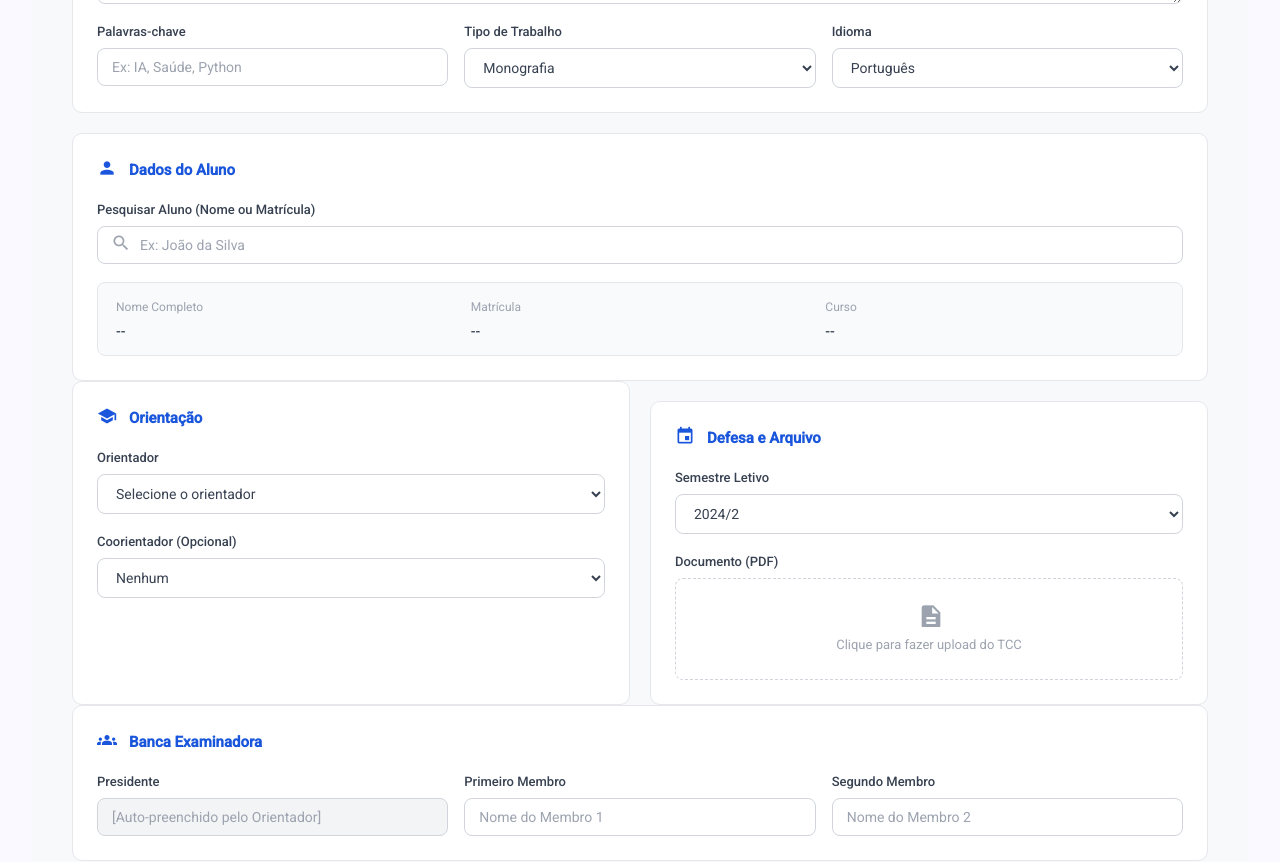
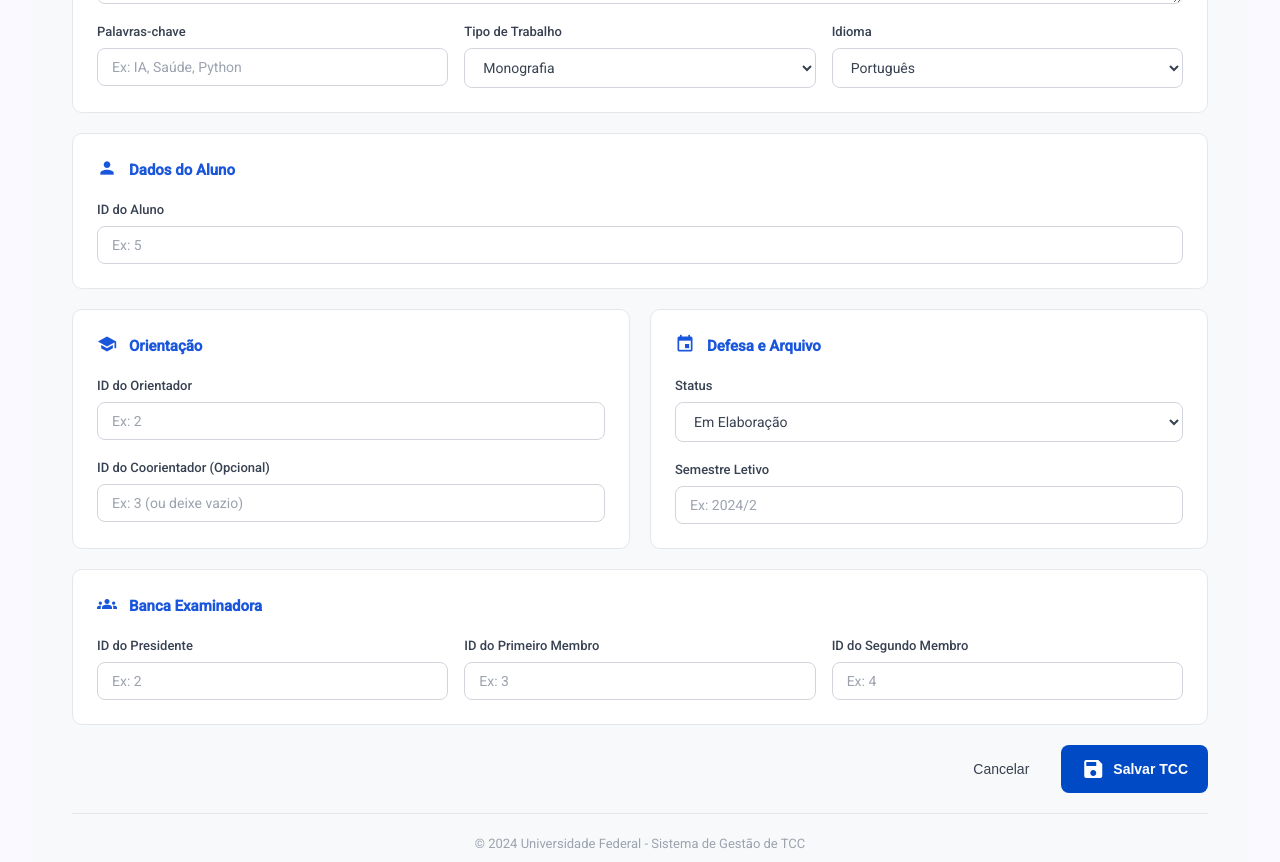
Before and after one commit to Thiagoferreira13/Projeto-TCCs-ProgWeb, an Angular app in the folder frontend-tccs/: page /tccs/novo in a window 1280 px wide. Shown: the part 500-1362 px from the top of the page. Built offline with nearby package versions, Linux system fonts and the light colour scheme.

Commit message:
integra os componentes de tccs

```diff
--- a/frontend-tccs/src/app/features/tccs/tcc-create/tcc-create.html
+++ b/frontend-tccs/src/app/features/tccs/tcc-create/tcc-create.html
@@ -10,15 +10,19 @@
     </div>
   </div>
 
+  @if (erro()) {
+  <div class="form-error">{{ erro() }}</div>
+  }
+
   <!-- FORMULÁRIO (componente reutilizável) -->
   <app-tcc-form></app-tcc-form>
 
   <!-- AÇÕES -->
   <div class="form-actions">
-    <button class="btn-text" (click)="cancelar()">Cancelar</button>
-    <button class="btn-primary" (click)="salvar()">
+    <button class="btn-text" (click)="cancelar()" [disabled]="salvando()">Cancelar</button>
+    <button class="btn-primary" (click)="salvar()" [disabled]="salvando()">
       <mat-icon>save</mat-icon>
-      Salvar TCC
+      {{ salvando() ? 'Salvando...' : 'Salvar TCC' }}
     </button>
   </div>
 
--- a/frontend-tccs/src/app/features/tccs/tcc-create/tcc-create.ts
+++ b/frontend-tccs/src/app/features/tccs/tcc-create/tcc-create.ts
@@ -1,6 +1,9 @@
-import { Component } from '@angular/core';
+import { Component, ViewChild, signal } from '@angular/core';
+import { Router } from '@angular/router';
 import { MatIconModule } from '@angular/material/icon';
 import { TccForm } from '../tcc-form/tcc-form';
+import { TccService } from '../tcc.service';
+import { TccPayload } from '../tcc.model';
 
 @Component({
   selector: 'app-tcc-create',
@@ -9,12 +12,61 @@ import { TccForm } from '../tcc-form/tcc-form';
   styleUrls: ['./tcc-create.css', '../tccs-shared.css'],
 })
 export class TccCreate {
+  @ViewChild(TccForm) tccForm!: TccForm;
+
+  salvando = signal(false);
+  erro = signal<string | null>(null);
+
+  constructor(
+    private tccService: TccService,
+    private router: Router
+  ) {}
 
   cancelar() {
-    console.log('Cancelar criação - vamos implementar a navegação depois');
+    this.router.navigate(['/tccs']);
   }
 
   salvar() {
-    console.log('Criar TCC - vamos implementar a chamada à API (POST) depois');
+    const form = this.tccForm.form;
+
+    if (form.invalid) {
+      form.markAllAsTouched();
+      this.erro.set('Preencha todos os campos obrigatórios.');
+      return;
+    }
+
+    const valores = form.getRawValue();
+
+    const payload: TccPayload = {
+      titulo: valores.titulo,
+      resumo: valores.resumo,
+      palavras_chave: valores.palavras_chave,
+      tipo: valores.tipo,
+      idioma: valores.idioma,
+      aluno: valores.aluno!,
+      orientador: valores.orientador!,
+      coorientador: valores.coorientador,
+      presidente: valores.presidente!,
+      primeiro_membro: valores.primeiro_membro!,
+      segundo_membro: valores.segundo_membro!,
+      semestre_letivo_defesa: valores.semestre_letivo_defesa || null,
+      status: valores.status,
+      arquivo: null, // upload de arquivo fora do escopo por enquanto
+    };
+
+    this.salvando.set(true);
+    this.erro.set(null);
+
+    this.tccService.criar(payload).subscribe({
+      next: () => {
+        this.salvando.set(false);
+        this.router.navigate(['/tccs']);
+      },
+      error: (err) => {
+        console.error('Erro ao criar TCC:', err);
+        this.erro.set('Não foi possível criar o TCC. Verifique os dados e tente novamente.');
+        this.salvando.set(false);
+      },
+    });
   }
 }
--- a/frontend-tccs/src/app/features/tccs/tcc-details/tcc-details.html
+++ b/frontend-tccs/src/app/features/tccs/tcc-details/tcc-details.html
@@ -9,8 +9,17 @@
     </div>
   </div>
 
-  <!-- FORMULÁRIO (componente reutilizável) -->
-  <app-tcc-form></app-tcc-form>
+  @if (carregando()) {
+  <div class="form-error" style="background-color: #f3f4f6; color: #6b7280;">Carregando dados do TCC...</div>
+  }
+
+  @if (erro()) {
+  <div class="form-error">{{ erro() }}</div>
+  }
+
+  @if (!carregando() && !erro()) {
+  <!-- FORMULÁRIO em modo somente leitura -->
+  <app-tcc-form [tcc]="tcc()" [somenteLeitura]="true"></app-tcc-form>
 
   <!-- AÇÕES-->
   <div class="form-actions">
@@ -20,6 +29,7 @@
       Editar
     </button>
   </div>
+  }
 
   <!--Footer da página-->
   <div class="page-footer">
--- a/frontend-tccs/src/app/features/tccs/tcc-edit/tcc-edit.html
+++ b/frontend-tccs/src/app/features/tccs/tcc-edit/tcc-edit.html
@@ -9,17 +9,27 @@
     </div>
   </div>
 
-  <!-- FORMULÁRIO (componente reutilizável) -->
-  <app-tcc-form></app-tcc-form>
+  @if (carregando()) {
+  <div class="form-error" style="background-color: #f3f4f6; color: #6b7280;">Carregando dados do TCC...</div>
+  }
+
+  @if (erro()) {
+  <div class="form-error">{{ erro() }}</div>
+  }
+
+  @if (!carregando()) {
+  <!-- FORMULÁRIO (componente reutilizável), preenchido com os dados carregados -->
+  <app-tcc-form [tcc]="tcc()"></app-tcc-form>
 
   <!-- AÇÕES -->
   <div class="form-actions">
-    <button class="btn-text" (click)="cancelar()">Cancelar</button>
-    <button class="btn-primary" (click)="salvar()">
+    <button class="btn-text" (click)="cancelar()" [disabled]="salvando()">Cancelar</button>
+    <button class="btn-primary" (click)="salvar()" [disabled]="salvando()">
       <mat-icon>save</mat-icon>
-      Atualizar TCC
+      {{ salvando() ? 'Salvando...' : 'Atualizar TCC' }}
     </button>
   </div>
+  }
 
   <!--Footer da página-->
   <div class="page-footer">
--- a/frontend-tccs/src/app/features/tccs/tcc-edit/tcc-edit.ts
+++ b/frontend-tccs/src/app/features/tccs/tcc-edit/tcc-edit.ts
@@ -1,7 +1,9 @@
-import { Component, OnInit } from '@angular/core';
-import { ActivatedRoute } from '@angular/router';
+import { Component, OnInit, ViewChild, signal } from '@angular/core';
+import { ActivatedRoute, Router } from '@angular/router';
 import { MatIconModule } from '@angular/material/icon';
 import { TccForm } from '../tcc-form/tcc-form';
+import { TccService } from '../tcc.service';
+import { Tcc, TccPayload } from '../tcc.model';
 
 @Component({
   selector: 'app-tcc-edit',
@@ -10,22 +12,95 @@ import { TccForm } from '../tcc-form/tcc-form';
   styleUrls: ['./tcc-edit.css', '../tccs-shared.css'],
 })
 export class TccEdit implements OnInit {
-  tccId: string | null = null;
+  @ViewChild(TccForm) tccForm!: TccForm;
 
-  constructor(private route: ActivatedRoute) {}
+  tccId!: number;
+  tcc = signal<Tcc | null>(null);
+
+  carregando = signal(false);
+  salvando = signal(false);
+  erro = signal<string | null>(null);
+
+  constructor(
+    private route: ActivatedRoute,
+    private router: Router,
+    private tccService: TccService
+  ) {}
 
   ngOnInit() {
-    this.tccId = this.route.snapshot.paramMap.get('id');
-    console.log('Editando TCC id:', this.tccId);
-    // Aqui depois vamos buscar os dados reais da API
-    // e preencher o app-tcc-form com eles
+    const idParam = this.route.snapshot.paramMap.get('id');
+
+    if (!idParam) {
+      this.erro.set('ID do TCC não informado na rota.');
+      return;
+    }
+
+    this.tccId = Number(idParam);
+    this.carregarTcc();
+  }
+
+  carregarTcc() {
+    this.carregando.set(true);
+    this.erro.set(null);
+
+    this.tccService.buscarPorId(this.tccId).subscribe({
+      next: (dados) => {
+        this.tcc.set(dados); // alimenta o [tcc] do <app-tcc-form>, que faz o patchValue
+        this.carregando.set(false);
+      },
+      error: (err) => {
+        console.error('Erro ao buscar TCC:', err);
+        this.erro.set('Não foi possível carregar os dados deste TCC.');
+        this.carregando.set(false);
+      },
+    });
   }
 
   cancelar() {
-    console.log('Cancelar edição - vamos implementar a navegação depois');
+    this.router.navigate(['/tccs']);
   }
 
   salvar() {
-    console.log('Atualizar TCC - vamos implementar a chamada à API (PUT/PATCH) depois');
+    const form = this.tccForm.form;
+
+    if (form.invalid) {
+      form.markAllAsTouched();
+      this.erro.set('Preencha todos os campos obrigatórios.');
+      return;
+    }
+
+    const valores = form.getRawValue();
+
+    const payload: TccPayload = {
+      titulo: valores.titulo,
+      resumo: valores.resumo,
+      palavras_chave: valores.palavras_chave,
+      tipo: valores.tipo,
+      idioma: valores.idioma,
+      aluno: valores.aluno!,
+      orientador: valores.orientador!,
+      coorientador: valores.coorientador,
+      presidente: valores.presidente!,
+      primeiro_membro: valores.primeiro_membro!,
+      segundo_membro: valores.segundo_membro!,
+      semestre_letivo_defesa: valores.semestre_letivo_defesa || null,
+      status: valores.status,
+      arquivo: this.tcc()?.arquivo ?? null, // mantém o arquivo já existente
+    };
+
+    this.salvando.set(true);
+    this.erro.set(null);
+
+    this.tccService.atualizar(this.tccId, payload).subscribe({
+      next: () => {
+        this.salvando.set(false);
+        this.router.navigate(['/tccs']);
+      },
+      error: (err) => {
+        console.error('Erro ao atualizar TCC:', err);
+        this.erro.set('Não foi possível atualizar o TCC.');
+        this.salvando.set(false);
+      },
+    });
   }
 }
--- a/frontend-tccs/src/app/features/tccs/tcc-form/tcc-form.css
+++ b/frontend-tccs/src/app/features/tccs/tcc-form/tcc-form.css
@@ -2,6 +2,12 @@
 /* ===== CLASSES REUTILIZÁVEIS DE FORM ====== */
 /* Usadas tanto na tela de criar quanto editar */
 /* =========================================== */
+form {
+  display: flex;
+  flex-direction: column;
+  gap: 20px;
+  width: 100%;
+}
 
 .form-card {
   background-color: white;
@@ -165,10 +171,7 @@
   color: #9ca3af;
 }
 
-/* Espaço entre cards consecutivos dentro do formulário */
-.form-card + .form-card {
-  margin-top: 20px;
-}
+
 
 /* ===== RESPONSIVIDADE ===== */
 @media (max-width: 900px) {
--- a/frontend-tccs/src/app/features/tccs/tcc-form/tcc-form.html
+++ b/frontend-tccs/src/app/features/tccs/tcc-form/tcc-form.html
@@ -1,3 +1,5 @@
+<form [formGroup]="form">
+
   <!--Card: Informações do Trabalho-->
   <div class="form-card">
     <h2 class="form-card__title">
@@ -8,13 +10,14 @@
     <!--Título-->
     <div class="form-field">
       <label class="form-label">Título do Trabalho</label>
-    <input type="text" class="form-input" placeholder="Insira o título completo do TCC" />
+      <input type="text" class="form-input" formControlName="titulo" placeholder="Insira o título completo do TCC" />
     </div>
 
     <!--Resumo-->
     <div class="form-field">
       <label class="form-label">Resumo</label>
-    <textarea class="form-textarea" placeholder="Breve descrição dos objetivos e resultados..."></textarea>
+      <textarea class="form-textarea" formControlName="resumo"
+        placeholder="Breve descrição dos objetivos e resultados..."></textarea>
     </div>
 
     <!--Linha com Palavras-chave Tipo de Trabalho e idioma-->
@@ -22,26 +25,26 @@
       <!--Palavras-chave-->
       <div class="form-field">
         <label class="form-label">Palavras-chave</label>
-      <input class="form-input" type="text" placeholder="Ex: IA, Saúde, Python" />
+        <input class="form-input" type="text" formControlName="palavras_chave" placeholder="Ex: IA, Saúde, Python" />
       </div>
 
       <!--Tipo de Trabalho-->
       <div class="form-field">
         <label class="form-label">Tipo de Trabalho</label>
-      <select class="form-select">
-        <option>Monografia</option>
-        <option>Relatório de Estágio</option>
-        <option>Relatório Técnico</option>
-        <option>Artigo</option>
+        <select class="form-select" formControlName="tipo">
+          <option value="MONOGRAFIA">Monografia</option>
+          <option value="RELATORIO_ESTAGIO">Relatório de Estágio</option>
+          <option value="RELATORIO_TECNICO">Relatório Técnico</option>
+          <option value="ARTIGO">Artigo</option>
         </select>
       </div>
 
       <!--Idioma-->
       <div class="form-field">
         <label class="form-label">Idioma</label>
-      <select class="form-select">
-        <option>Português</option>
-        <option>Inglês</option>
+        <select class="form-select" formControlName="idioma">
+          <option value="PT">Português</option>
+          <option value="EN">Inglês</option>
         </select>
       </div>
 
@@ -55,29 +58,10 @@
       Dados do Aluno
     </h2>
 
-  <!--Pesquisa de aluno-->
+    <!--ID do Aluno (sem service de Aluno ainda, é o número do ID) -->
     <div class="form-field">
-    <label class="form-label">Pesquisar Aluno (Nome ou Matrícula)</label>
-    <div class="search-input-wrapper">
-      <mat-icon class="search-input-wrapper__icon">search</mat-icon>
-      <input class="form-input form-input--search" type="text" placeholder="Ex: João da Silva" />
-    </div>
-  </div>
-
-  <!--Dados-->
-  <div class="aluno-preview">
-    <div class="aluno-preview__field">
-      <span class="aluno-preview__label">Nome Completo</span>
-      <span class="aluno-preview__value">--</span>
-    </div>
-    <div class="aluno-preview__field">
-      <span class="aluno-preview__label">Matrícula</span>
-      <span class="aluno-preview__value">--</span>
-    </div>
-    <div class="aluno-preview__field">
-      <span class="aluno-preview__label">Curso</span>
-      <span class="aluno-preview__value">--</span>
-    </div>
+      <label class="form-label">ID do Aluno</label>
+      <input class="form-input" type="number" formControlName="aluno" placeholder="Ex: 5" />
     </div>
   </div>
 
@@ -93,18 +77,14 @@
 
       <!--orientador-->
       <div class="form-field">
-      <label class="form-label">Orientador</label>
-      <select class="form-select">
-        <option>Selecione o orientador</option>
-      </select>
+        <label class="form-label">ID do Orientador</label>
+        <input class="form-input" type="number" formControlName="orientador" placeholder="Ex: 2" />
       </div>
 
       <!--coorientador-->
       <div class="form-field">
-      <label class="form-label">Coorientador (Opcional)</label>
-      <select class="form-select">
-        <option>Nenhum</option>
-      </select>
+        <label class="form-label">ID do Coorientador (Opcional)</label>
+        <input class="form-input" type="number" formControlName="coorientador" placeholder="Ex: 3 (ou deixe vazio)" />
       </div>
     </div>
 
@@ -115,21 +95,21 @@
         Defesa e Arquivo
       </h2>
 
+      <!--Status-->
+      <div class="form-field">
+        <label class="form-label">Status</label>
+        <select class="form-select" formControlName="status">
+          <option value="0">Em Elaboração</option>
+          <option value="1">Enviado</option>
+          <option value="2">Aprovado</option>
+          <option value="3">Reprovado</option>
+        </select>
+      </div>
+
       <!--Semestre-->
       <div class="form-field">
         <label class="form-label">Semestre Letivo</label>
-      <select class="form-select">
-        <option>2024/2</option>
-      </select>
-    </div>
-
-    <!--Upload-->
-    <div class="form-field">
-      <label class="form-label">Documento (PDF)</label>
-      <div class="file-upload">
-        <mat-icon>description</mat-icon>
-        <span>Clique para fazer upload do TCC</span>
-      </div>
+        <input class="form-input" type="text" formControlName="semestre_letivo_defesa" placeholder="Ex: 2024/2" />
       </div>
     </div>
 
@@ -148,22 +128,22 @@
 
       <!--Presidente-->
       <div class="form-field">
-      <label class="form-label">Presidente</label>
-      <input class="form-input form-input--disabled" type="text" placeholder="[Auto-preenchido pelo Orientador]"
-        disabled />
+        <label class="form-label">ID do Presidente</label>
+        <input class="form-input" type="number" formControlName="presidente" placeholder="Ex: 2" />
       </div>
 
       <!--Primeiro membro-->
       <div class="form-field">
-      <label class="form-label">Primeiro Membro</label>
-      <input class="form-input" type="text" placeholder="Nome do Membro 1" />
+        <label class="form-label">ID do Primeiro Membro</label>
+        <input class="form-input" type="number" formControlName="primeiro_membro" placeholder="Ex: 3" />
       </div>
-
 
       <!--Segundo membro-->
       <div class="form-field">
-      <label class="form-label">Segundo Membro</label>
-      <input class="form-input" type="text" placeholder="Nome do Membro 2" />
+        <label class="form-label">ID do Segundo Membro</label>
+        <input class="form-input" type="number" formControlName="segundo_membro" placeholder="Ex: 4" />
       </div>
     </div>
   </div>
+
+</form>
--- a/frontend-tccs/src/app/features/tccs/tcc-form/tcc-form.ts
+++ b/frontend-tccs/src/app/features/tccs/tcc-form/tcc-form.ts
@@ -1,12 +1,67 @@
-import { Component } from '@angular/core';
+import { Component, Input, OnChanges, SimpleChanges } from '@angular/core';
 import { MatIconModule } from '@angular/material/icon';
+import { FormGroup, FormControl, ReactiveFormsModule, Validators } from '@angular/forms';
+import { Tcc } from '../tcc.model';
 
 @Component({
   selector: 'app-tcc-form',
-  imports: [MatIconModule],
+  imports: [MatIconModule, ReactiveFormsModule],
   templateUrl: './tcc-form.html',
-  styleUrls: ['./tcc-form.css']
+  styleUrls: ['./tcc-form.css'],
 })
-export class TccForm {
+export class TccForm implements OnChanges {
+  // Quando true, todos os campos ficam bloqueados (usado em tcc-details)
+  @Input() somenteLeitura = false;
 
+  // Dados para preencher o formulário (usado em tcc-edit e tcc-details)
+  @Input() tcc: Tcc | null = null;
+
+  // Formulário exposto para o componente pai (tcc-create/tcc-edit) ler
+  // o valor ao salvar, via @ViewChild.
+  form = new FormGroup({
+    titulo: new FormControl('', { nonNullable: true, validators: [Validators.required] }),
+    resumo: new FormControl('', { nonNullable: true, validators: [Validators.required] }),
+    palavras_chave: new FormControl('', { nonNullable: true }),
+    tipo: new FormControl('MONOGRAFIA', { nonNullable: true }),
+    idioma: new FormControl('PT', { nonNullable: true }),
+
+    aluno: new FormControl<number | null>(null, { validators: [Validators.required] }),
+    orientador: new FormControl<number | null>(null, { validators: [Validators.required] }),
+    coorientador: new FormControl<number | null>(null),
+
+    presidente: new FormControl<number | null>(null, { validators: [Validators.required] }),
+    primeiro_membro: new FormControl<number | null>(null, { validators: [Validators.required] }),
+    segundo_membro: new FormControl<number | null>(null, { validators: [Validators.required] }),
+
+    semestre_letivo_defesa: new FormControl('', { nonNullable: true }),
+    status: new FormControl('0', { nonNullable: true }),
+  });
+
+  ngOnChanges(changes: SimpleChanges) {
+    if (changes['tcc'] && this.tcc) {
+      this.form.patchValue({
+        titulo: this.tcc.titulo,
+        resumo: this.tcc.resumo,
+        palavras_chave: this.tcc.palavras_chave,
+        tipo: this.tcc.tipo,
+        idioma: this.tcc.idioma,
+        aluno: this.tcc.aluno,
+        orientador: this.tcc.orientador,
+        coorientador: this.tcc.coorientador,
+        presidente: this.tcc.presidente,
+        primeiro_membro: this.tcc.primeiro_membro,
+        segundo_membro: this.tcc.segundo_membro,
+        semestre_letivo_defesa: this.tcc.semestre_letivo_defesa ?? '',
+        status: this.tcc.status,
+      });
+    }
+
+    if (changes['somenteLeitura']) {
+      if (this.somenteLeitura) {
+        this.form.disable();
+      } else {
+        this.form.enable();
+      }
+    }
+  }
 }
--- a/frontend-tccs/src/app/features/tccs/tccs-list/tccs-list.html
+++ b/frontend-tccs/src/app/features/tccs/tccs-list/tccs-list.html
@@ -8,7 +8,7 @@
         Gerencie e acompanhe o status de todos os Termos de Conclusão de Curso.
       </p>
     </div>
-    <button class="btn-primary">
+    <button class="btn-primary" routerLink="/tccs/novo">
       <mat-icon>add_to_photos</mat-icon> Novo TCC
     </button>
   </div>
@@ -103,8 +103,8 @@
         </div>
         <!--Ações-->
         <div class="table-row__col col-actions">
-          <mat-icon class="action-icon action-icon--edit">edit</mat-icon>
-          <mat-icon class="action-icon action-icon--view">visibility</mat-icon>
+          <mat-icon class="action-icon action-icon--edit" (click)="irParaEdicao(tcc)">edit</mat-icon>
+          <mat-icon class="action-icon action-icon--view" (click)="irParaDetalhes(tcc)">visibility</mat-icon>
           <mat-icon class="action-icon action-icon--delete" (click)="abrirModalExclusao(tcc)">delete</mat-icon>
         </div>
       </div>
--- a/frontend-tccs/src/app/features/tccs/tccs-shared.css
+++ b/frontend-tccs/src/app/features/tccs/tccs-shared.css
@@ -97,6 +97,17 @@
   color: #9ca3af;
 }
 
+/* ===== MENSAGEM DE ERRO (formulários) ===== */
+.form-error {
+  background-color: #fee2e2;
+  color: #991b1b;
+  border: 1px solid #fecaca;
+  border-radius: 8px;
+  padding: 12px 16px;
+  font-size: 14px;
+  margin-bottom: 16px;
+}
+
 /* ===== RESPONSIVIDADE DO HEADER ===== */
 @media (max-width: 768px) {
 
```
Also changed, not shown: frontend-tccs/src/app/features/tccs/tcc-details/tcc-details.ts (+47 -6 lines), frontend-tccs/src/app/features/tccs/tccs-list/tccs-list.ts (+14 -2 lines). Lines whose indentation alone changed are shown as unchanged.
